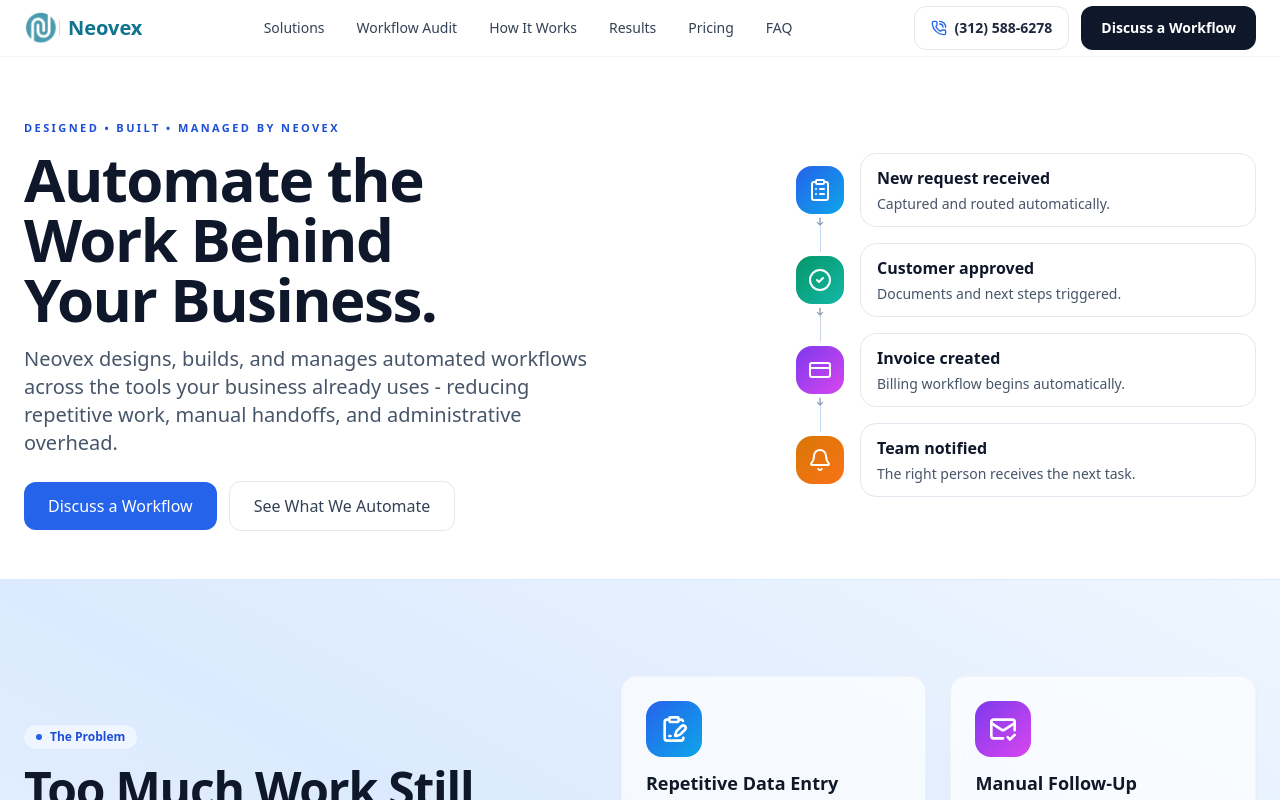
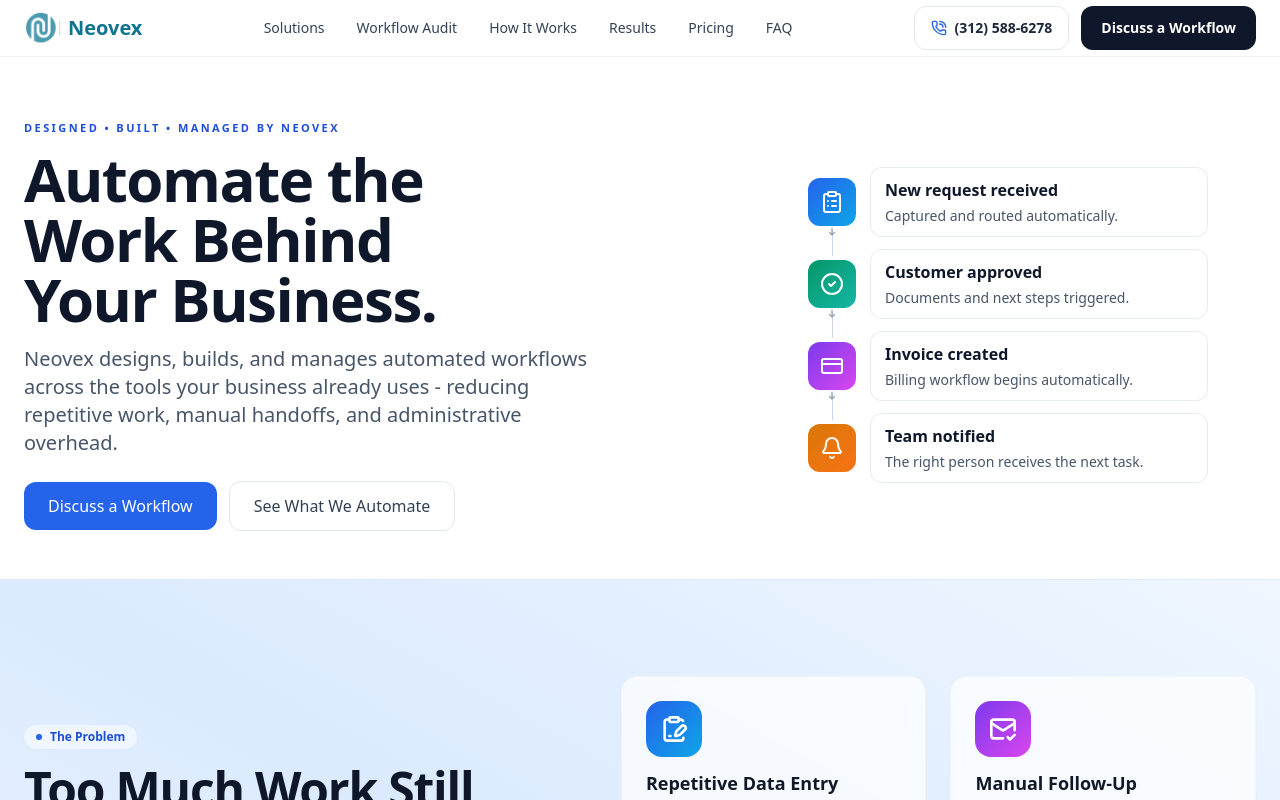
Before and after one commit to VVG-1/neovex-site, a React (Vite) app: page / in a window 1280 px wide. Shown: the top 800 px of the page. Built offline with nearby package versions, Linux system fonts and the light colour scheme.

Commit message:
Refine hero workflow balance

```diff
--- a/src/components/Hero.jsx
+++ b/src/components/Hero.jsx
@@ -70,7 +70,7 @@
         </div>
       </div>
 
-      <div className="w-full max-w-[340px] sm:max-w-md lg:max-w-[460px] mt-0 min-w-0">
+      <div className="w-full max-w-[340px] sm:max-w-md lg:max-w-[400px] lg:-translate-x-8 xl:-translate-x-12 mt-0 min-w-0">
         <WorkflowDiagram />
       </div>
     </section>
@@ -82,15 +82,15 @@
     <div className="relative mt-7 lg:mt-0 px-1 lg:px-0">
       <div className="absolute left-[1.375rem] lg:left-6 top-6 bottom-6 w-px bg-gradient-to-b from-blue-200 via-slate-300 to-blue-200" aria-hidden="true" />
 
-      <ol className="relative space-y-4">
+      <ol className="relative space-y-3">
         {workflowCards.map((step, index) => (
-          <li key={step.title} className="relative grid grid-cols-[2.75rem_minmax(0,252px)] sm:grid-cols-[2.75rem_minmax(0,1fr)] lg:grid-cols-[3rem_minmax(0,1fr)] items-center gap-4">
+          <li key={step.title} className="relative grid grid-cols-[2.75rem_minmax(0,252px)] sm:grid-cols-[2.75rem_minmax(0,1fr)] lg:grid-cols-[3rem_minmax(0,1fr)] items-center gap-3 lg:gap-3.5">
             <div className="relative z-10 flex items-center justify-center">
-              <div className={`w-11 h-11 lg:w-12 lg:h-12 rounded-2xl bg-gradient-to-br ${step.grad} text-white flex items-center justify-center ring-4 ring-white shadow-sm`}>
+              <div className={`w-11 h-11 lg:w-12 lg:h-12 rounded-xl bg-gradient-to-br ${step.grad} text-white flex items-center justify-center ring-4 ring-white shadow-sm`}>
                 {step.icon}
               </div>
               {index < workflowCards.length - 1 ? (
-                <div className="absolute -bottom-4 left-1/2 -translate-x-1/2 h-4 flex items-center justify-center text-slate-400" aria-hidden="true">
+                <div className="absolute -bottom-3 left-1/2 -translate-x-1/2 h-3 flex items-center justify-center text-slate-400" aria-hidden="true">
                   <svg className="w-3 h-3" viewBox="0 0 16 16" fill="none">
                     <path d="M8 3v9M4.5 8.5 8 12l3.5-3.5" stroke="currentColor" strokeWidth="1.7" strokeLinecap="round" strokeLinejoin="round" />
                   </svg>
@@ -98,7 +98,7 @@
               ) : null}
             </div>
 
-            <div className="min-w-0 rounded-2xl border border-slate-200 bg-white/70 px-4 py-3">
+            <div className="min-w-0 rounded-xl border border-slate-200/80 bg-white/80 px-3.5 py-2.5">
               <h3 className="text-sm lg:text-base font-semibold text-slate-900">
                 {step.title}
               </h3>
```
